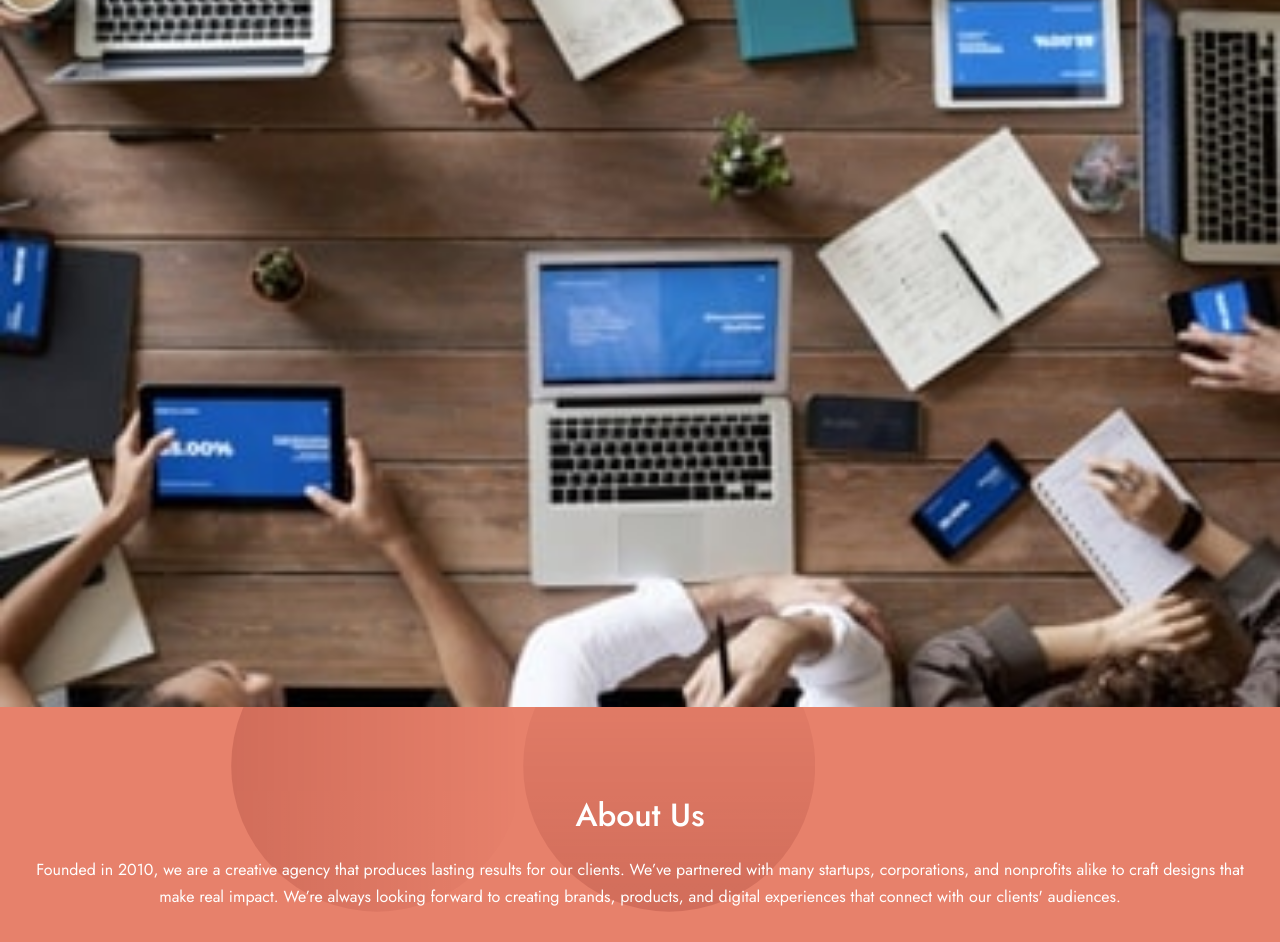
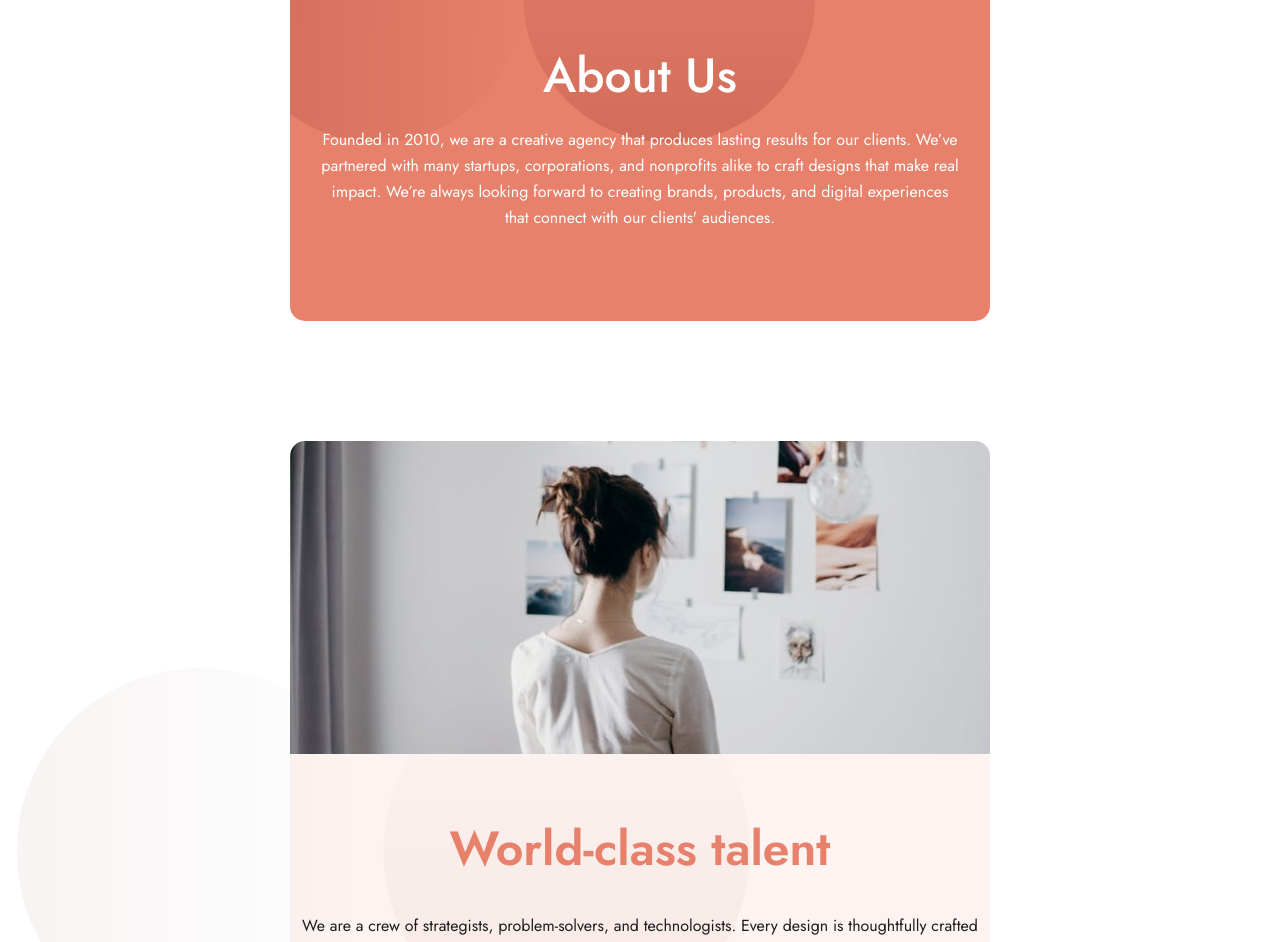
Before and after one commit to Aryaman2803/Designo, a React (Create React App) app: page /about-us in a window 1280 px wide. Shown: the part 480-1422 px from the top of the page. Built offline with nearby package versions, Linux system fonts and the light colour scheme.

Commit message:
about page made responsize on tablets

```diff
--- a/src/About.js
+++ b/src/About.js
@@ -16,9 +16,7 @@ export default function About() {
     <div className="About">
       <NavBar />
       <section className="hero">
-        <div className="img-wrap">
-          <img src={heroImage} alt="" />
-        </div>
+        <div className="img-wrap">{/* <img src={heroImage} alt="" /> */}</div>
         <div className="hero-text">
           <img src={heroSvg} alt="" />
           <h2>About Us</h2>
@@ -32,9 +30,7 @@ export default function About() {
         </div>
       </section>
       <section className="talent">
-        <div className="img-wrap">
-          <img src={talentImage} alt="" />
-        </div>
+        <div className="img-wrap">{/* <img src={talentImage} alt="" /> */}</div>
         <div className="talent-text">
           <img src={heroSvg} alt="" />
           <h2>World-class talent</h2>
@@ -60,9 +56,7 @@ export default function About() {
         <Location name="United Kingdom" image={uk} />
       </section>
       <section className="talent" id="real">
-        <div className="img-wrap">
-          <img src={realImage} alt="" />
-        </div>
+        <div className="img-wrap">{/* <img src={realImage} alt="" /> */}</div>
         <div className="talent-text">
           <img src={heroSvg} alt="" />
           <h2>The real deal</h2>
--- a/src/About.scss
+++ b/src/About.scss
@@ -9,6 +9,11 @@
     width: 100vw;
     .img-wrap {
       width: 100vw;
+      height: 32rem;
+      background: url("./starter/assets/about/mobile/image-about-hero.jpg");
+      background-repeat: no-repeat;
+      background-size: 100%;
+      object-fit: contain;
       img {
         width: 100%;
       }
@@ -42,7 +47,16 @@
     }
   }
   .talent {
-    @extend .hero;
+    // @extend .hero;
+    width: 100vw;
+    .img-wrap {
+      width: 100vw;
+      height: 32rem;
+      background: url("./starter/assets/about/mobile/image-world-class-talent.jpg");
+      background-repeat: no-repeat;
+      background-size: 100%;
+      object-fit: contain;
+    }
     .talent-text {
       text-align: center;
       padding: 3rem 1rem;
@@ -81,5 +95,69 @@
   }
   #real {
     margin-bottom: 30rem;
+    .img-wrap {
+      background: url("./starter/assets/about/mobile/image-real-deal.jpg");
+      background-size: 100% 100%;
+    }
   }
 }
+
+@media screen and (min-width: $tablet) {
+  .About {
+    .hero {
+      width: 70rem;
+      margin: 0 auto;
+      border-radius: 15px;
+      margin-bottom: 12rem;
+      margin-top: 3rem;
+      .img-wrap {
+        height: 32rem;
+        width: 70rem;
+        background: url("./starter/assets/about/tablet/image-about-hero.jpg");
+        background-size: 100% 100%;
+        border-radius: 15px 15px 0 0;
+      }
+      .hero-text {
+        width: 100%;
+        border-radius: 0 0 15px 15px;
+        h2 {
+          font-size: 4.8rem;
+        }
+        p {
+          line-height: 1.63;
+        }
+      }
+    }
+    .talent {
+      width: 70rem;
+      margin: 0 auto;
+      border-radius: 15px;
+      margin-bottom: 12rem;
+      margin-top: 3rem;
+      .img-wrap {
+        height: 32rem;
+        width: 70rem;
+        background: url("./starter/assets/about/tablet/image-world-class-talent.jpg");
+        background-size: 100% 100%;
+        border-radius: 15px 15px 0 0;
+      }
+      .talent-text {
+        width: 100%;
+        border-radius: 0 0 15px 15px;
+        h2 {
+          font-size: 4.8rem;
+        }
+        p {
+          line-height: 1.63;
+        }
+      }
+    }
+    #real {
+      margin-bottom: 30rem;
+      .img-wrap {
+        background: url("./starter/assets/about/tablet/image-real-deal.jpg");
+        background-size: 100% 100%;
+      }
+    }
+  }
+}
```
